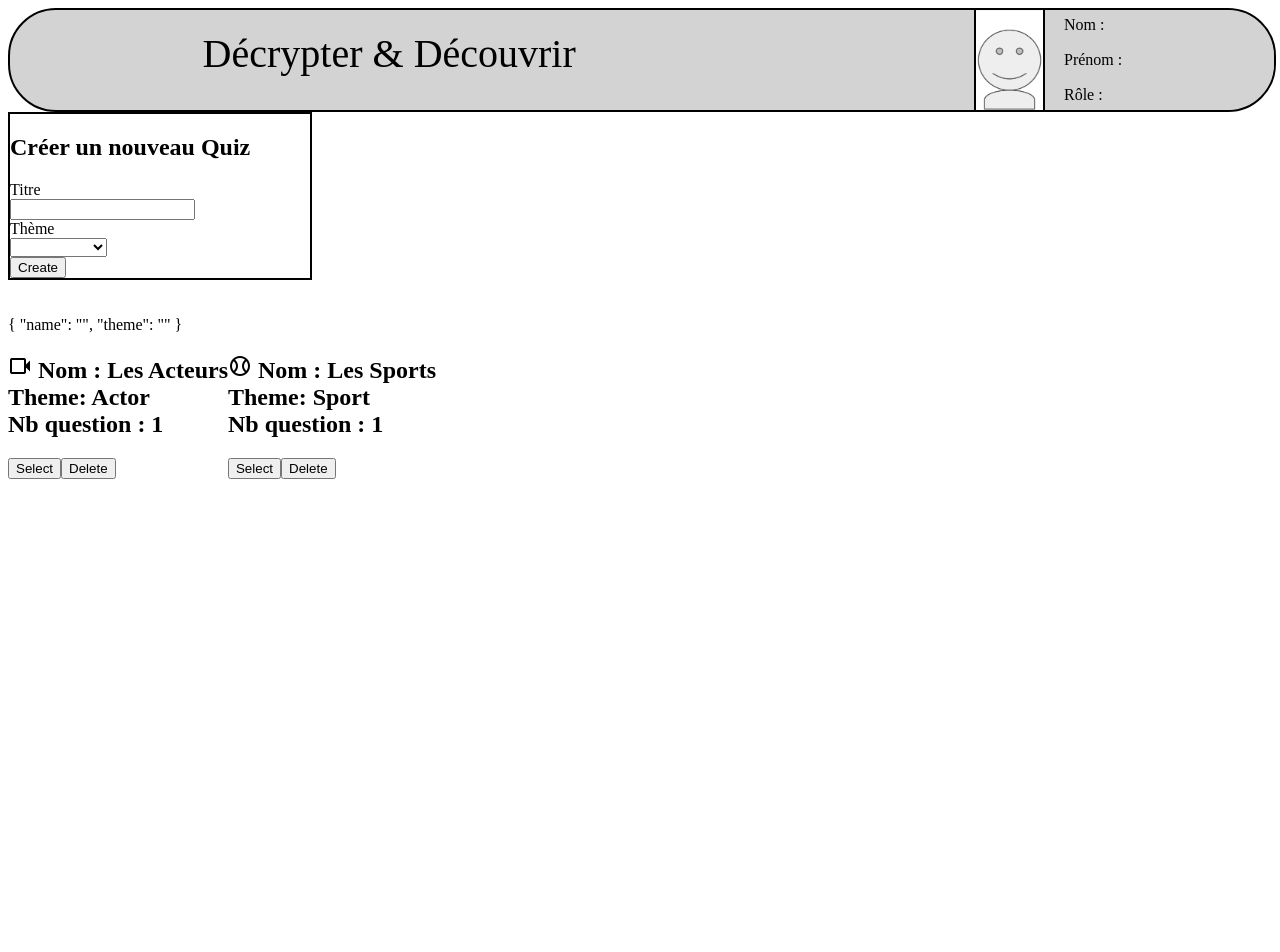
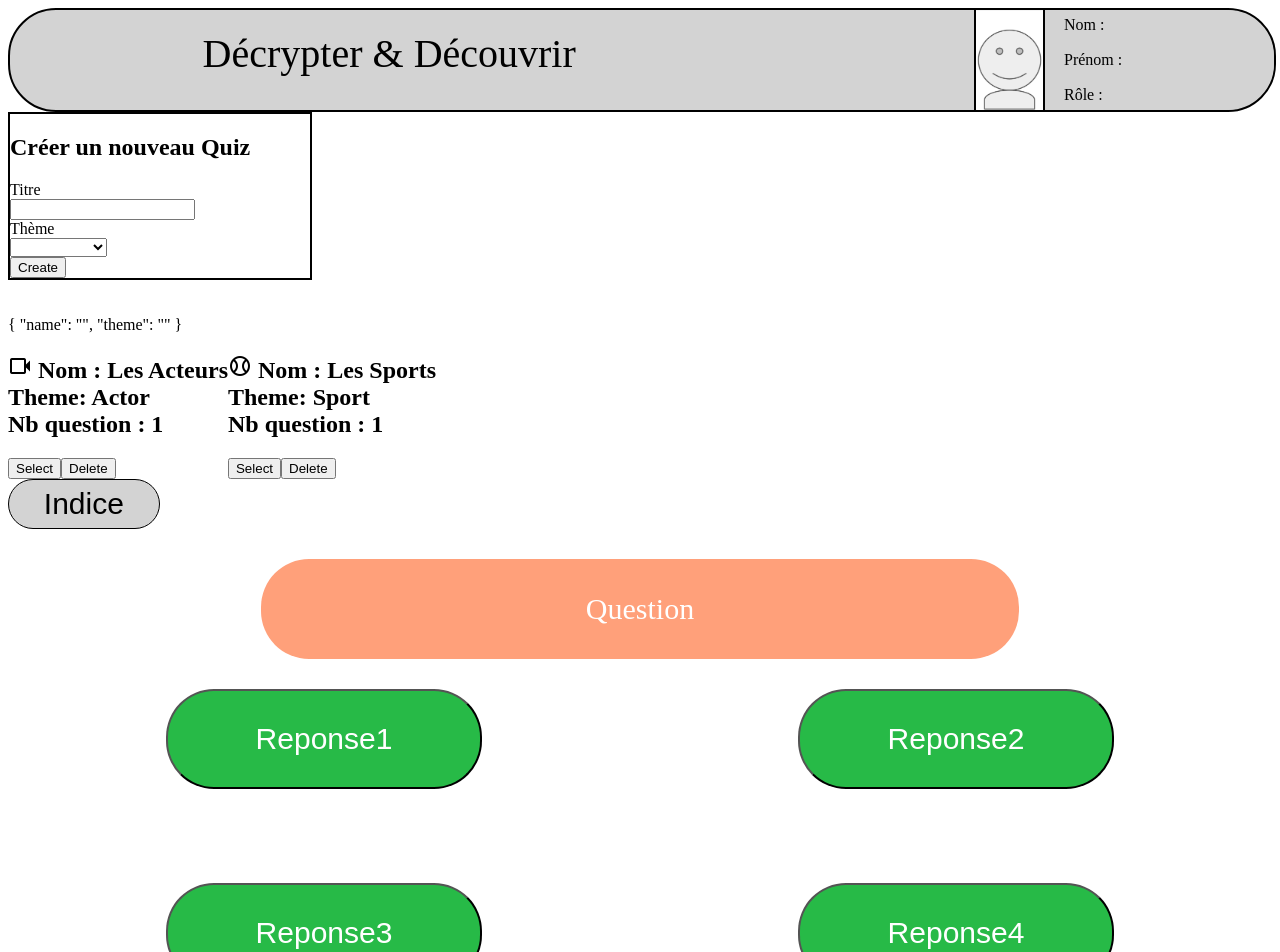
Before and after one commit to 2019-2020-ps6/2023-2024-ps6-dndeveloppers, an Angular app in the folder front-end/: page /app-quiz in a window 1280 px wide. Shown: the top 952 px of the page. Before the commit the page ends 800 px from the top, so only its background shows below. Built offline with nearby package versions, Linux system fonts and the light colour scheme.

Commit message:
#12 feat affichage de tous les composants

```diff
--- a/front-end/src/app/app.component.html
+++ b/front-end/src/app/app.component.html
@@ -2,10 +2,10 @@
     <app-profil></app-profil>
     <app-create-quiz></app-create-quiz>
     <app-list-quiz></app-list-quiz>
-
+    <app-quiz ></app-quiz>
 
     <!-- pour voir profil :               <app-profil></app-profil>                -->
     <!-- pour voir le form de quiz :      <app-create-quiz></app-create-quiz>      -->
     <!-- pour voir le choix des quiz :    <app-list-quiz></app-list-quiz>          -->
-    <!-- pour voir un quiz :              <app-all-quiz ></app-all-quiz>           -->
+    <!-- pour voir un quiz :              <app-quiz ></app-quiz>           -->
 </div>
```
